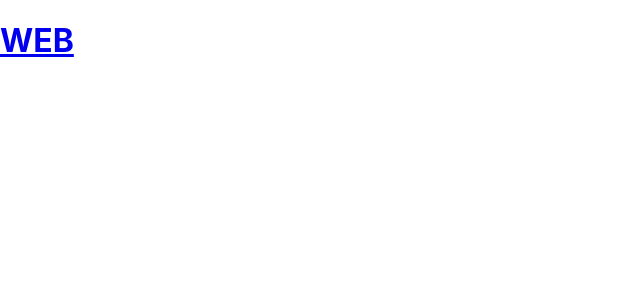
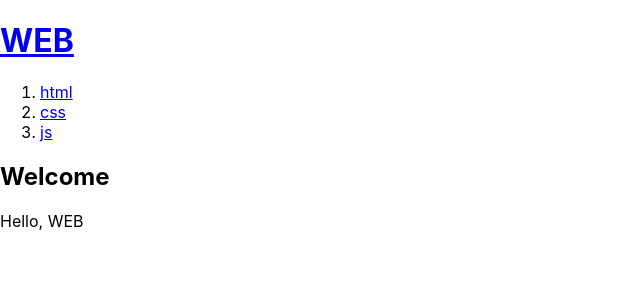
Before and after one commit to simonkim1/react_opentutorials, a React (Create React App) app: page / in a window 1280 px wide. Shown: the top 300 px of the page, without its empty margins (0-640 px from the left). Built offline with nearby package versions, Linux system fonts and the light colour scheme.

Commit message:
컴포넌트 만들기

```diff
--- a/src/App.js
+++ b/src/App.js
@@ -4,10 +4,29 @@
   </header>
 }
 
+function Nav() {
+  return <nav>
+    <ol>
+      <li><a href="/read/1">html</a></li>
+      <li><a href="/read/2">css</a></li>
+      <li><a href="/read/3">js</a></li>
+    </ol>
+  </nav>
+}
+
+function Article() {
+  return <article>
+    <h2>Welcome</h2>
+    Hello, WEB
+  </article>
+}
+
 function App() {
   return (
     <div>
       <Header></Header>
+      <Nav></Nav>
+      <Article></Article>
     </div>
   );
 }
```
Also changed, not shown: 1 other file (tests, documents, lock files or other folders).
